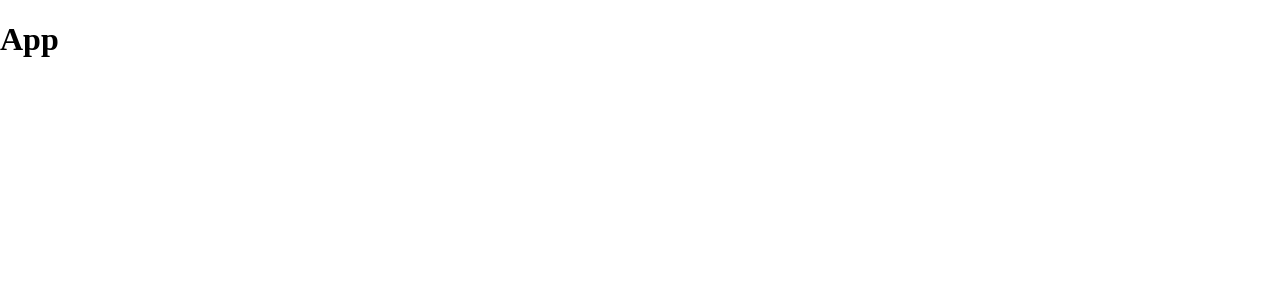
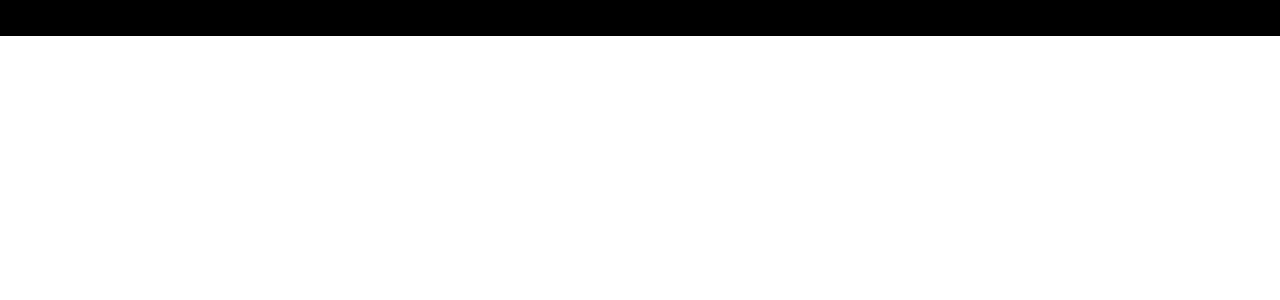
Before and after one commit to TheMVProgrammer/youtube-clone, a React (Create React App) app: page /channel/1 in a window 1280 px wide. Shown: the top 300 px of the page. Built offline with nearby package versions, Linux system fonts and the light colour scheme; the HTML template or start-up script is replaced by a standard one.

Commit message:
Folder & file structure

```diff
--- a/src/App.js
+++ b/src/App.js
@@ -1,10 +1,19 @@
+import { BrowserRouter, Routes, Route } from "react-router-dom";
+import { Box } from "@mui/material";
+import { Navbar, Feed, VideoDetail, ChannelDetail, SearchFeed } from './components';
 
-function App() {
-  return (
-    <div className="App">
-      <h1>App</h1>
-    </div>
-  );
-}
+const App = () => (
+  <BrowserRouter>
+    <Box sx={{backgroundColor: '#000'}}>
+      <Navbar />
+      <Routes>
+        <Route path="/" exact element={<Feed />} />
+        <Route path="/video/:id" element={<VideoDetail /> } />
+        <Route path="/channel/:id" element={<ChannelDetail /> } />
+        <Route path="/search/:searchTerm" element={<SearchFeed /> } />
+      </Routes>
+    </Box>
+  </BrowserRouter>
+)
 
 export default App;
--- /dev/null
+++ b/src/components/ChannelDetail.jsx
@@ -0,0 +1,9 @@
+
+
+const ChannelDetail = () => {
+  return (
+    <div>ChannelDetail</div>
+  )
+}
+
+export default ChannelDetail
--- /dev/null
+++ b/src/components/Feed.jsx
@@ -0,0 +1,9 @@
+
+
+const Feed = () => {
+  return (
+    <div>Feed</div>
+  )
+}
+
+export default Feed
--- /dev/null
+++ b/src/components/Navbar.jsx
@@ -0,0 +1,9 @@
+
+
+const Navbar = () => {
+  return (
+    <div>Navbar</div>
+  )
+}
+
+export default Navbar
--- /dev/null
+++ b/src/components/SearchFeed.jsx
@@ -0,0 +1,9 @@
+
+
+const SearchFeed = () => {
+  return (
+    <div>SearchFeed</div>
+  )
+}
+
+export default SearchFeed
--- /dev/null
+++ b/src/components/VideoDetail.jsx
@@ -0,0 +1,9 @@
+
+
+const VideoDetail = () => {
+  return (
+    <div>VideoDetail</div>
+  )
+}
+
+export default VideoDetail
--- /dev/null
+++ b/src/components/index.js
@@ -0,0 +1,5 @@
+export { default as Navbar } from './Navbar';
+export { default as ChannelDetail } from './ChannelDetail';
+export { default as Feed } from './Feed';
+export { default as SearchFeed } from './SearchFeed';
+export { default as VideoDetail } from './VideoDetail';
```
